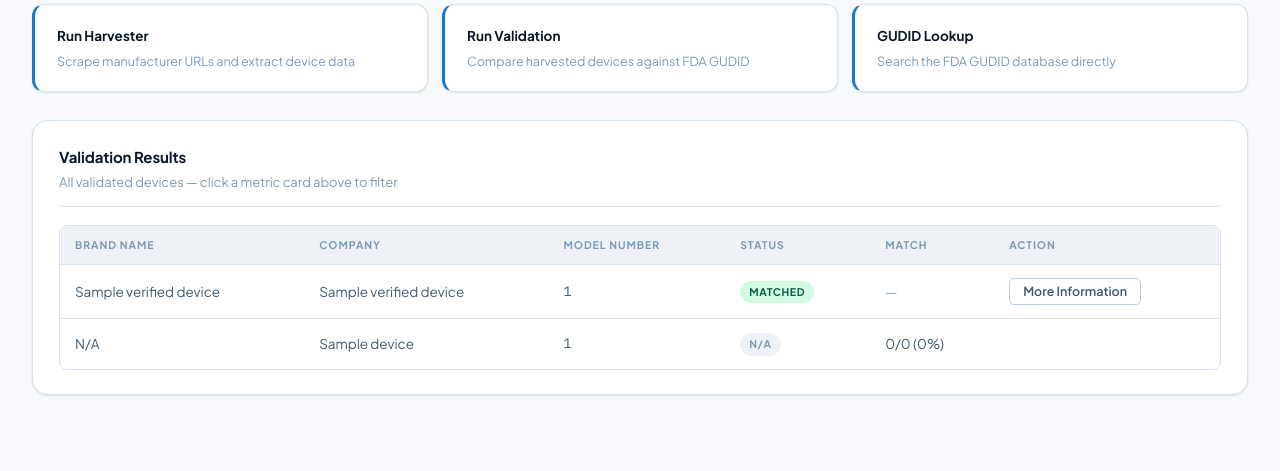
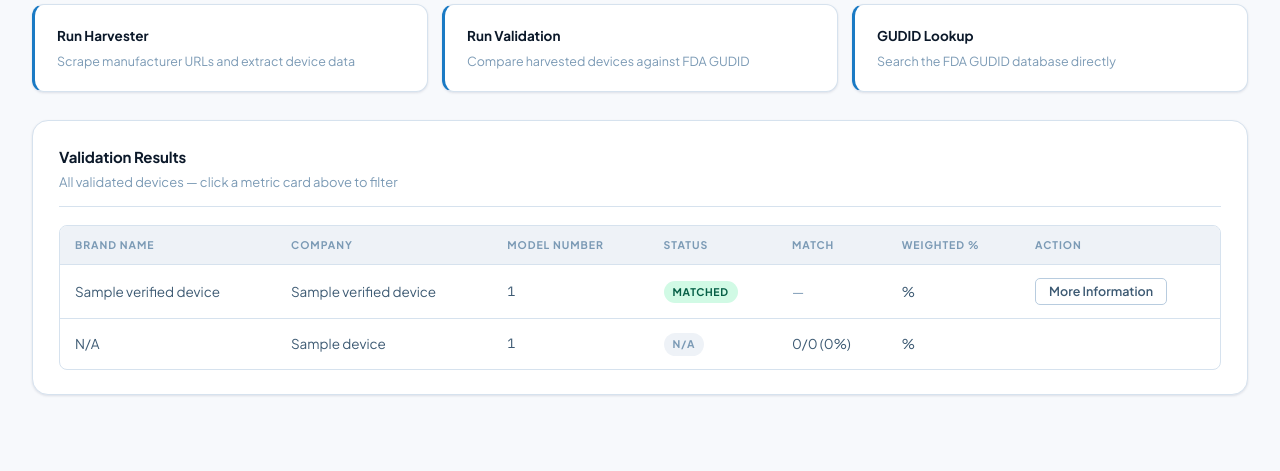
Before and after one commit to JasonSonith/Fivos_Senior_Project, a FastAPI app: page / in a window 1280 px wide. Shown: the part 414-885 px from the top of the page. Run offline with FastAPI, Linux system fonts and the light colour scheme; the visitor is signed in with stand-in values (Sample User, id 1); a database or web service that is not in the repository returns one stand-in record (values such as "Sample title").

Commit message:
feat(dashboard): add Weighted % column alongside Match %
Non-sortable display column reading validation.weighted_percent. Default
sort order stays on unweighted match_percent — changing the default
right before the capstone demo is deferred. Em-dash for rows predating
Task 2's weighted_percent field addition.

Co-Authored-By: Claude Opus 4.7 (1M context) <noreply@anthropic.com>

```diff
--- a/app/templates/dashboard.html
+++ b/app/templates/dashboard.html
@@ -75,6 +75,7 @@
                     <th>Model Number</th>
                     <th>Status</th>
                     <th>Match</th>
+                    <th>Weighted %</th>
                     <th>Action</th>
                 </tr>
             </thead>
@@ -104,6 +105,7 @@
                         {{ d.matched_fields or 0 }}/{{ d.total_fields or 0 }} ({{ d.match_percent or 0 }}%)
                         {% endif %}
                     </td>
+                    <td>{% if d.weighted_percent is not none %}{{ d.weighted_percent }}%{% else %}&mdash;{% endif %}</td>
                     <td>
                         {% if d.status in ["partial_match", "mismatch"] %}
                         <a href="/review/{{ d._id }}" class="btn btn-primary btn-sm">Review</a>
```
